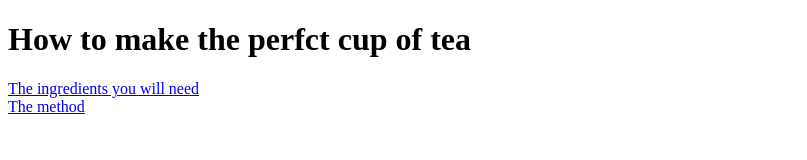
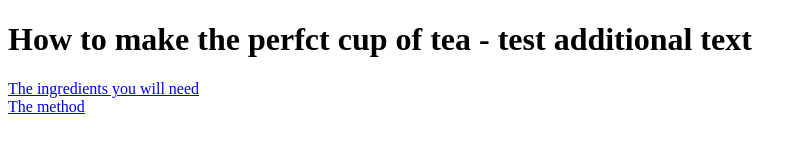
Before and after one commit to TomZenquire/odin-recipes, a plain HTML site: page index.html in a window 1280 px wide. Shown: the whole page, without its empty margins (0-807 px from the left). Drawn offline with Linux system fonts and the light colour scheme.

Commit message:
new text test

```diff
--- a/index.html
+++ b/index.html
@@ -7,7 +7,7 @@
   </head>
 
   <body>
-	<h1>How to make the perfct cup of tea</h1>
+	<h1>How to make the perfct cup of tea - test additional text</h1>
 	<a href="./pages/ingredient.html" target="_blank" rel="noopener noreferrer"> The ingredients you will need</a>
 	<br>
 	<a href="./pages/recipe.html" target="_blank" rel="noopener noreferrer"> The method</a>
```
